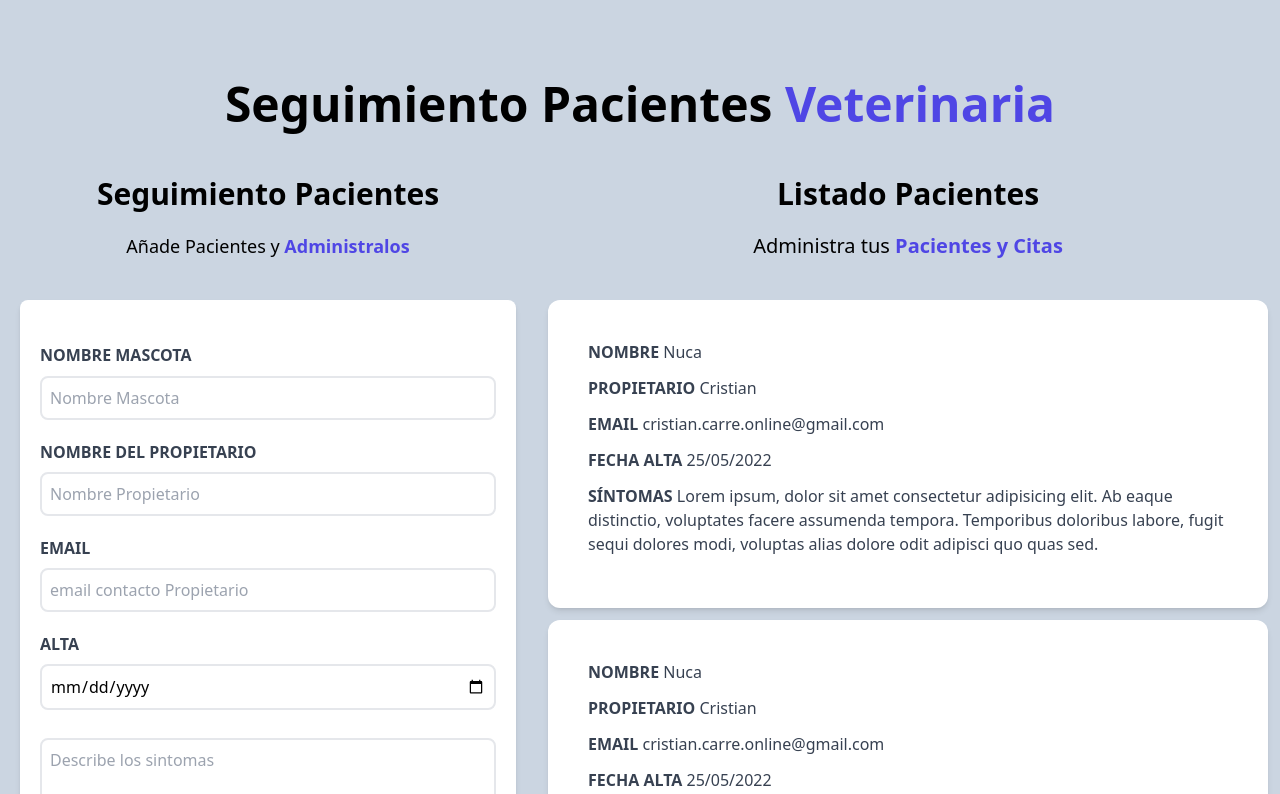
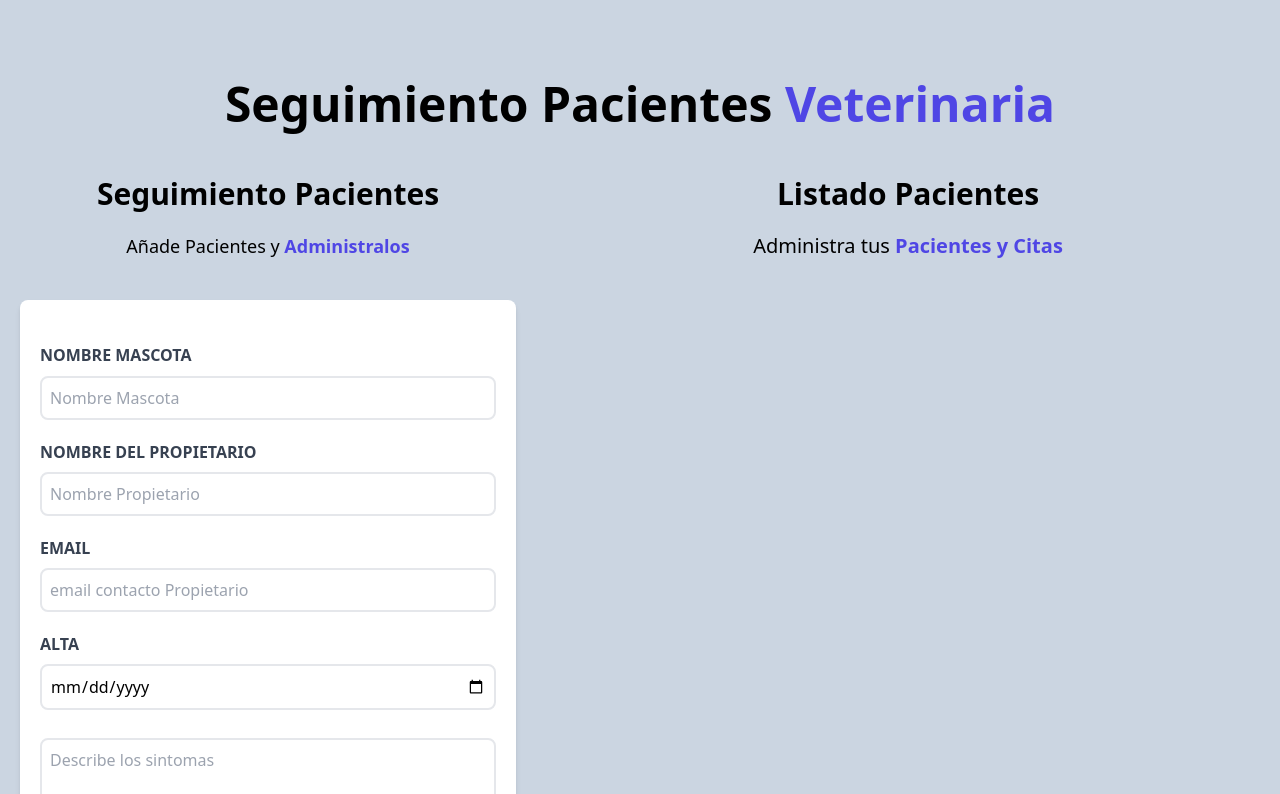
Before and after one commit to manodecristiano/citas-react, a React (Create React App) app: page / in a window 1280 px wide. Shown: the top 794 px of the page. Built offline with nearby package versions, Linux system fonts and the light colour scheme.

Commit message:
Dinamic Patients

```diff
--- a/src/App.js
+++ b/src/App.js
@@ -2,7 +2,7 @@ import Form from './components/Form.jsx';
 import Header from './components/Header';
 import { PacientList } from './components/PacientList.jsx';
 import {useState} from 'react';
-import Paciente from './components/Paciente.jsx';
+
 
 function App() {
 
@@ -23,7 +23,10 @@ function App() {
 
         />
 
-       <PacientList  />
+       <PacientList
+       propPacientes={pacientes}
+
+       />
 
       </div>
 
--- a/src/components/PacientList.jsx
+++ b/src/components/PacientList.jsx
@@ -1,6 +1,8 @@
 import Paciente from "./Paciente"
 
-export const PacientList = () => {
+export const PacientList = ({propPacientes}) => {
+
+console.log(propPacientes);
   return (
     <div className="md:w-1/2 lg:w-3/5 ">
 
@@ -10,28 +12,22 @@ export const PacientList = () => {
 
     <p className="text-xl mt-5 mb-10 text-center">
       Administra tus {' '}
+
       <span className="text-indigo-600 font-bold">
         Pacientes y Citas
      </span>
+
    </p>
 
+  { propPacientes.map( (pacienteTemporal,index) => (
 
-      <div className="md:h-screen overflow-y-scroll">
-        <Paciente/>
+      <Paciente
+      key={index}
+      propsPacienteTemporal={pacienteTemporal}
 
-        <Paciente/>
+      />
 
-        <Paciente/>
-
-        <Paciente/>
-
-        <Paciente/>
-
-        <Paciente/>
-
-
-
-   </div>
+    ))}
 
 
 
--- a/src/components/Paciente.jsx
+++ b/src/components/Paciente.jsx
@@ -1,31 +1,33 @@
 import React from 'react'
 
-const Paciente = () => {
+
+const Paciente = ({propsPacienteTemporal}) => {
+  console.log(propsPacienteTemporal);
+
+  const{nombreMascota,propietario,email,fecha,sintomas} = propsPacienteTemporal
+
   return (
 
 <div className="ml-3 mb-3 mr-3 py-10 px-10 rounded-xl  bg-white shadow-md">
 
 <p className="font-bold mb-3 uppercase text-gray-700">Nombre{' '}
-  <span className="font-normal normal-case">Nuca</span>
+  <span className="font-normal normal-case">{nombreMascota}</span>
 </p>
 
 <p className="font-bold mb-3 uppercase text-gray-700">Propietario{' '}
-  <span className="font-normal normal-case">Cristian</span>
+  <span className="font-normal normal-case">{propietario}</span>
 </p>
 
 <p className="font-bold mb-3 uppercase text-gray-700">Email{' '}
-  <span className="font-normal normal-case">cristian.carre.online@gmail.com</span>
+  <span className="font-normal normal-case">{email}</span>
 </p>
 
 <p className="font-bold mb-3 uppercase text-gray-700">Fecha alta{' '}
-  <span className="font-normal normal-case">25/05/2022</span>
+  <span className="font-normal normal-case">{fecha}</span>
 </p>
 
 <p className="font-bold mb-3 uppercase text-gray-700">Síntomas{' '}
-  <span className="font-normal normal-case">Lorem ipsum, dolor sit amet
-  consectetur adipisicing elit. Ab eaque distinctio, voluptates
-  facere assumenda tempora. Temporibus doloribus labore, fugit sequi
-   dolores modi, voluptas alias dolore odit adipisci quo quas sed.</span>
+  <span className="font-normal normal-case">{sintomas}</span>
 </p>
 </div>
 
```
